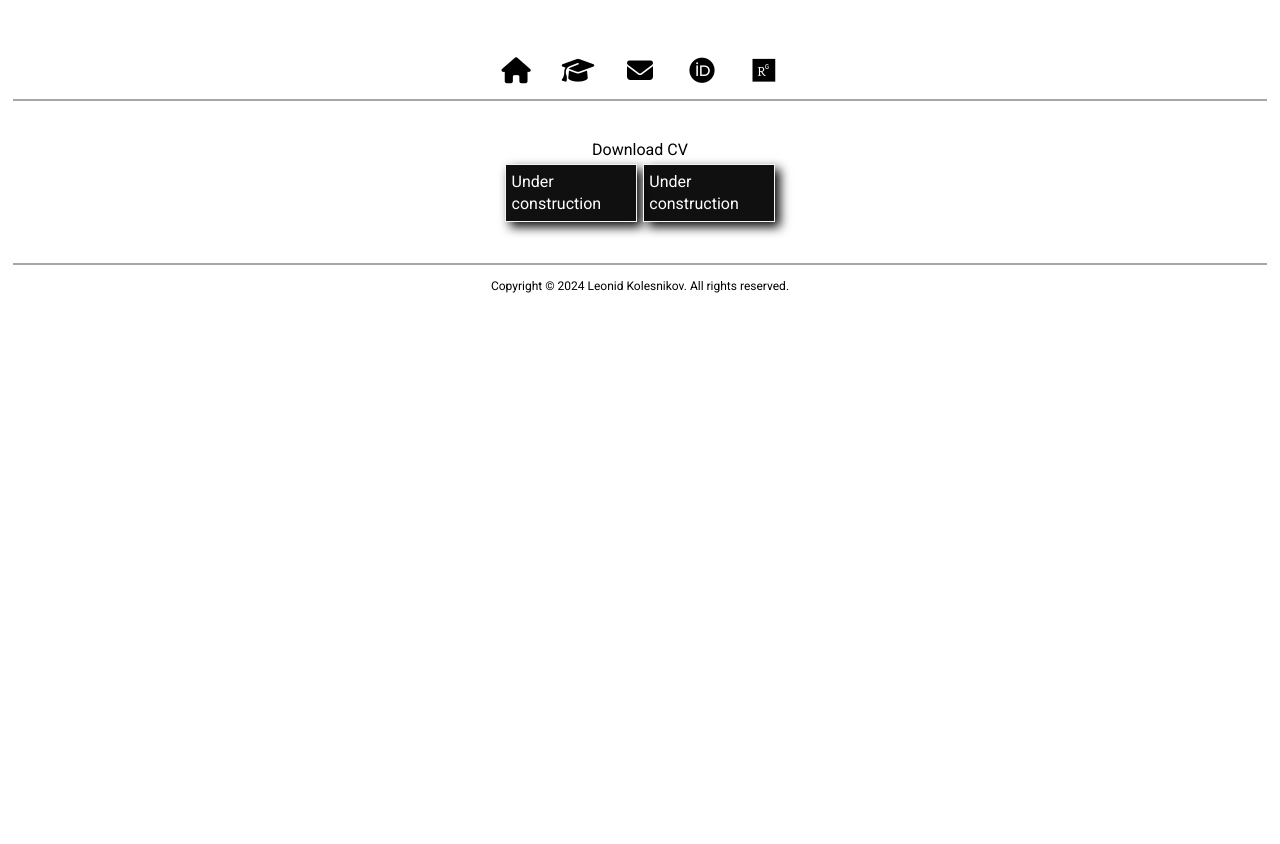
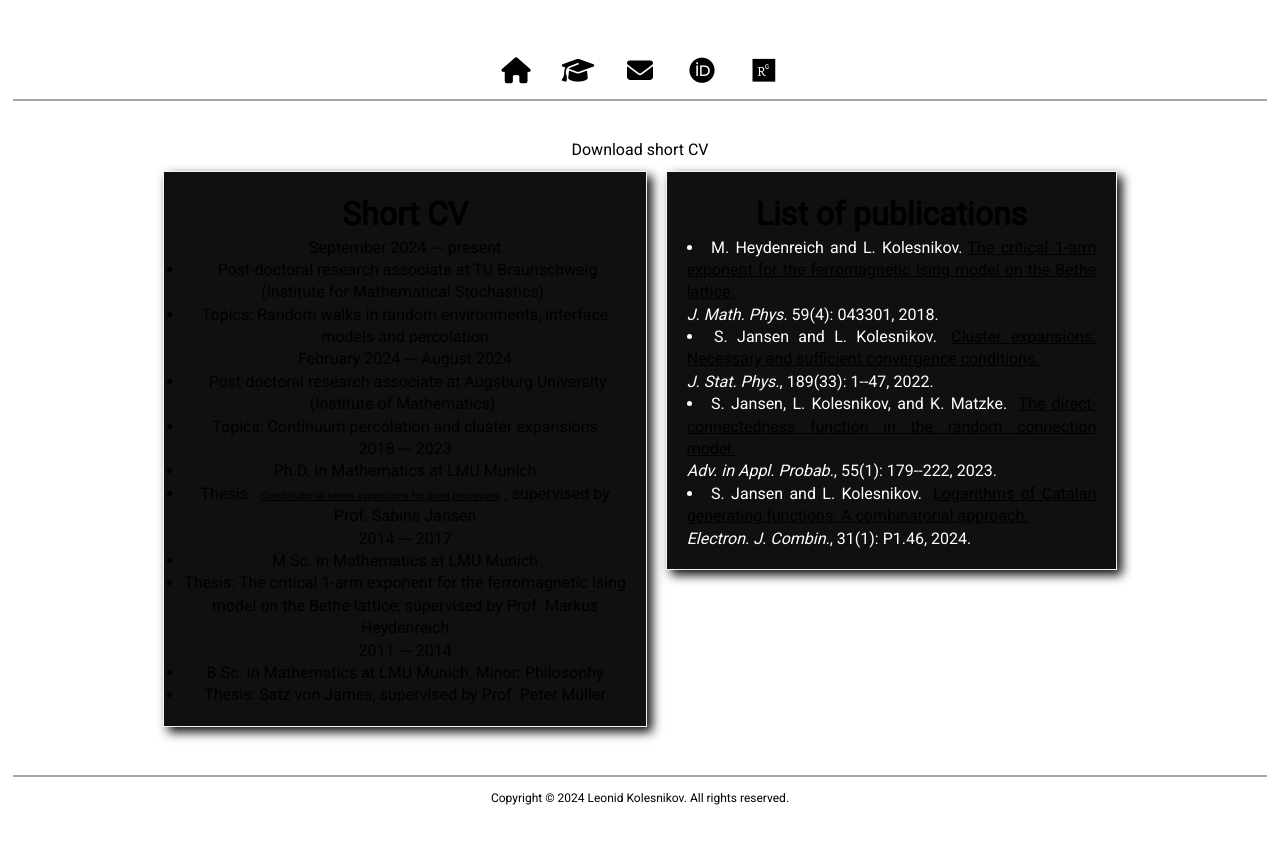
Before and after one commit to leokolesnikov/leokolesnikov.github.io, a plain HTML site: page cv.html in a window 1280 px wide. Before the commit the page ends 800 px from the top, so only its background shows below. Drawn offline with Linux system fonts and the light colour scheme.

Commit message:
Update cv.html

```diff
--- a/cv.html
+++ b/cv.html
@@ -1,5 +1,6 @@
 <!doctype html>
 <html lang="en">
+
 <head id="head">
     <meta charset="UTF-8">
     <meta http-equiv="X-UA-Compatible" content="IE=edge">
@@ -19,7 +20,8 @@
         <div id="nav-body">
             <p>
                 <a href="index.html" class="fas fa-home"></a>
-                    <a href="https://www.uni-augsburg.de/de/fakultaet/mntf/math/prof/sto/team/kolesnikov/" class="fas fa-graduation-cap"></a>
+                <a href="https://www.uni-augsburg.de/de/fakultaet/mntf/math/prof/sto/team/kolesnikov/"
+                    class="fas fa-graduation-cap"></a>
                 <a href="mailto:leonid.kolesnikov@uni-a.de" class="fas fa-envelope"></a>
                 <a href="https://orcid.org/0000-0002-3826-0479" class="fa-brands fa-orcid"></a>
                 <a href="https://www.researchgate.net/profile/Leonid-Kolesnikov" class="fa-brands fa-researchgate"></a>
@@ -28,18 +30,53 @@
         <hr />
         <div id="aboutMe">
             <div>
-                    <a href="Documents/CV_Kolesnikov.pdf">Download CV</a>
+                <a href="Documents/CV_Kolesnikov.pdf">Download short CV</a>
             </div>
+
             <div class="div-flex">
                 <div class="col col2">
-                        <p>
-                          Under construction
-                        </p>
+                    <div class="work section second" id="cv">
+                        <div class="container">
+                            <h1>Short CV</h1>
+                            <ul class="work-list year">
+                                <p>September 2024 --- present</p>
+                                <li><a>Post-doctoral research associate at TU Braunschweig (Institute for Mathematical Stochastics) </a></li>
+                                <li>Topics: Random walks in random environments, interface models and percolation</li>
+                            </ul>
+                            <ul class="work-list year">
+                                <p>February 2024 --- August 2024</p>
+                                <li><a>Post-doctoral research associate at Augsburg University (Institute of Mathematics) </a></li>
+                                <li>Topics: Continuum percolation and cluster expansions</li>
+                            </ul>
+                            <ul class="work-list year">
+                                <p>2018 --- 2023</p>
+                                <li><a>Ph.D. in Mathematics at LMU Munich</a></li>
+                                <li>Thesis: <a  style="font-size:0.8vw" href="https://edoc.ub.uni-muenchen.de/32058/"><u>Combinatorial series expansions for point processes</u></a>, supervised by Prof. Sabine Jansen</li>
+                            </ul>
+                            <ul class="work-list">
+                                <p>2014 --- 2017</p>
+                                <li><a>M.Sc. in Mathematics at LMU Munich</a></li>
+                                <li>Thesis: The critical 1-arm exponent for the ferromagnetic Ising model on the Bethe lattice, supervised by Prof. Markus Heydenreich</li>
+                            </ul>
+                            <ul class="work-list">
+                                <p>2011 --- 2014</p>
+                                <li><a>B.Sc. in Mathematics at LMU Munich, Minor: Philosophy</a></li>
+                                <li>Thesis: Satz von James, supervised by Prof. Peter Müller</li>
+                            </ul>
+                        </div>
+
+                    </div>
                 </div>
                 <div class="col col2">
-                        <p>
-                            Under construction
-                        </p>
+                    <div class="container2" id="publications">
+                        <h1 class="container">List of publications</h1>
+                        <!--<p><u>Journal articles</u></p>-->
+                        <li>M. Heydenreich and L. Kolesnikov.<a href="https://doi.org/10.1063/1.5022430"><u>The critical 1-arm exponent for the ferromagnetic Ising model on the Bethe lattice.</u></a> <br><i>J. Math. Phys.</i> 59(4): 043301, 2018.</li>
+                        <li>S. Jansen and L. Kolesnikov. <a href="https://doi.org/10.1007/s10955-022-02992-6"><u>Cluster expansions: Necessary and sufficient convergence conditions.</u></a><br> <i> J. Stat. Phys.</i>, 189(33): 1--47, 2022.</li>
+                        <li>S. Jansen, L. Kolesnikov, and K. Matzke. <a href="https://doi.org/10.1017/apr.2022.22"><u>The direct-connectedness function in the random connection model.</u></a><br> <i>Adv. in Appl. Probab.</i>, 55(1): 179--222, 2023.</li>
+                        <li> S. Jansen and L. Kolesnikov. <a href="https://doi.org/10.37236/11855"><u>Logarithms of Catalan generating functions: A combinatorial approach.</u></a> <br><i> Electron. J. Combin.</i>, 31(1): P1.46, 2024.</li>
+
+                    </div>
                 </div>
             </div>
     </header>
@@ -53,5 +90,6 @@
             </div>
     </footer>
 </body>
-    <script src="main.js" ></script>
+<script src="main.js"></script>
+
 </html>
```
Lines whose indentation alone changed are shown as unchanged.
